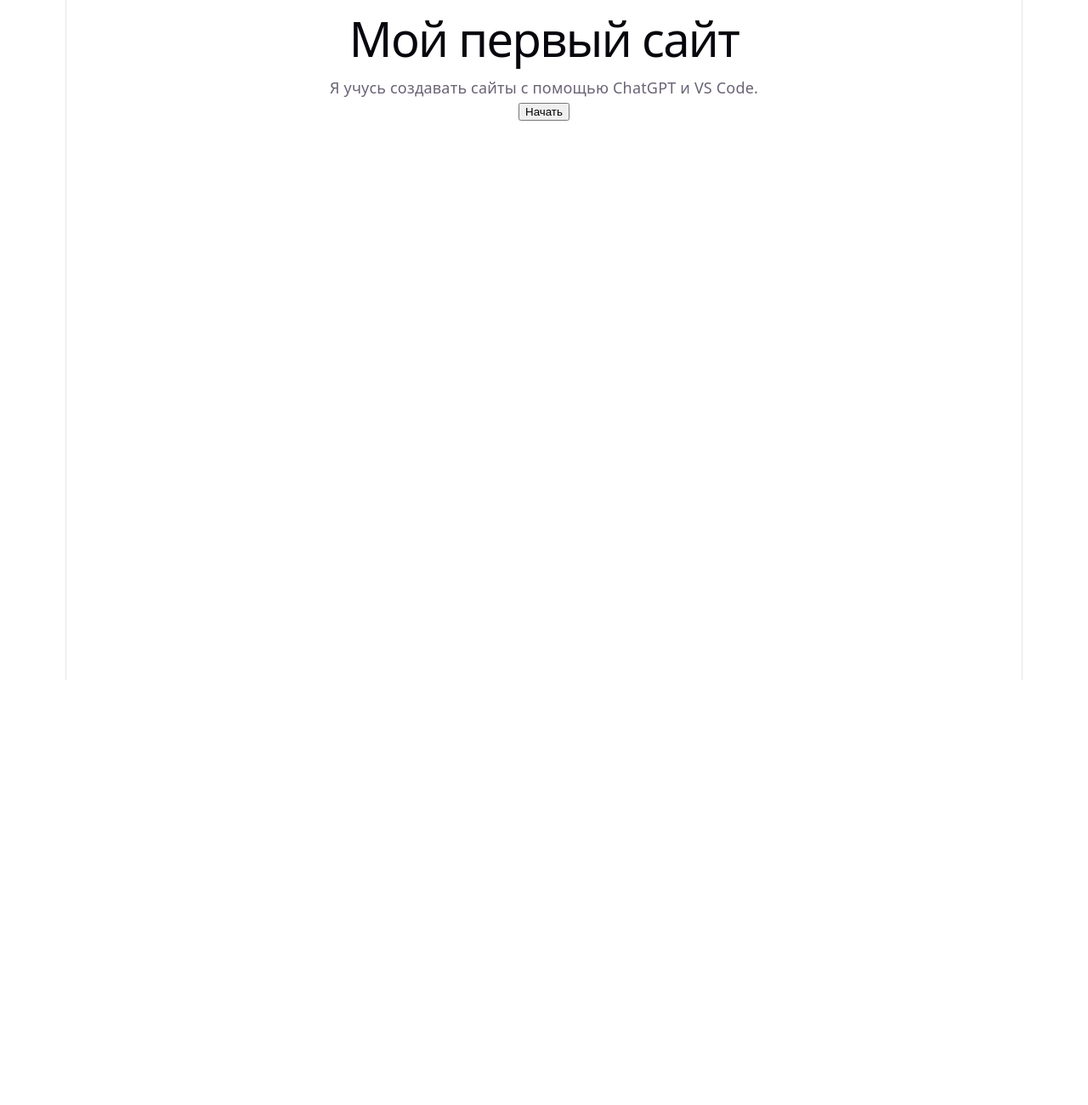
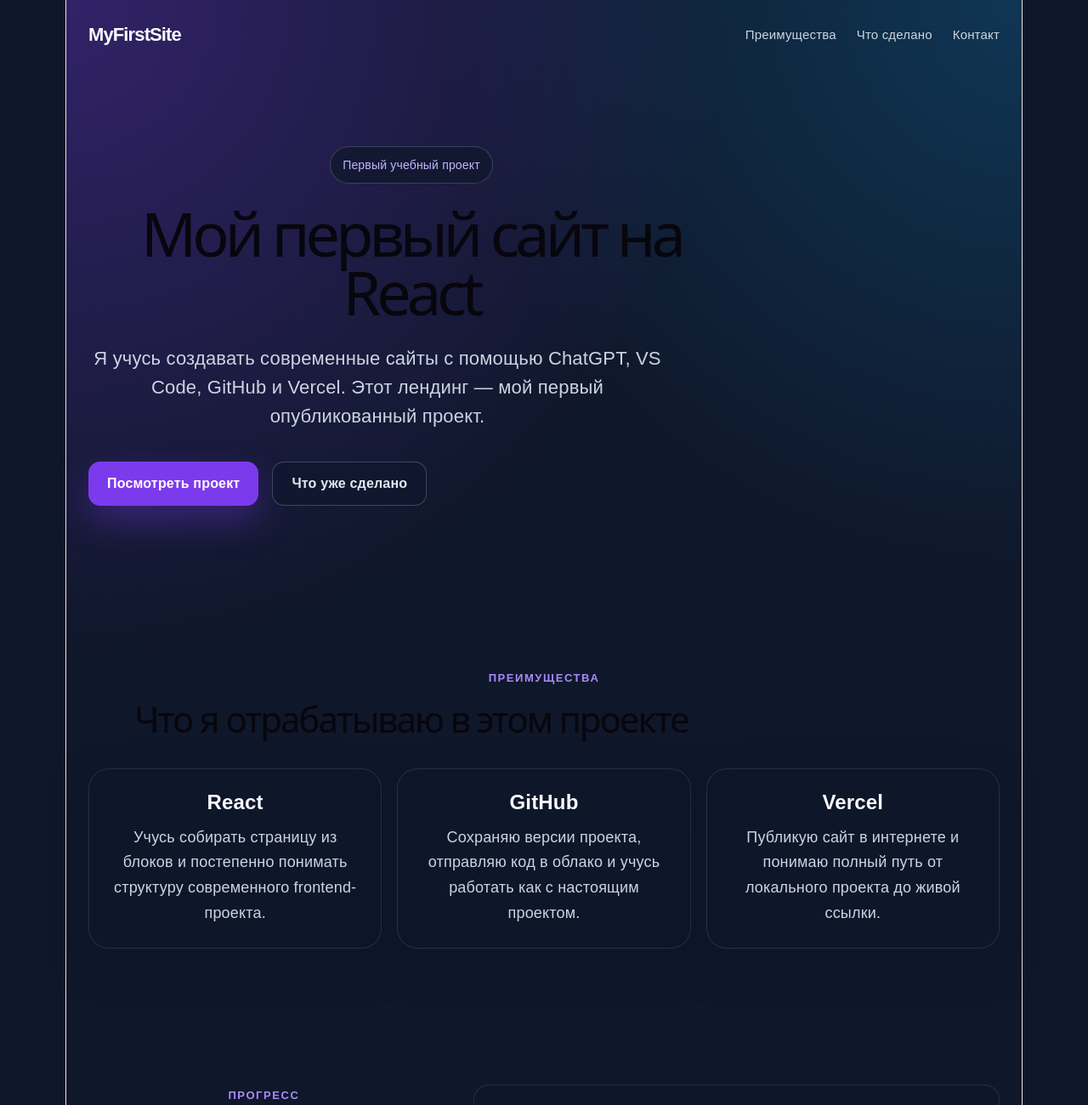
Before and after one commit to nightlind1/my-first-site, a React (Vite) app: page / in a window 1280 px wide. Shown: the top 1300 px of the page at 85% size. Before the commit the page ends 800 px from the top, so only its background shows below. Built offline with nearby package versions, Linux system fonts and the light colour scheme.

Commit message:
Создан первый лендинг

```diff
--- a/src/App.css
+++ b/src/App.css
@@ -1,38 +1,261 @@
+* {
+  box-sizing: border-box;
+}
+
+html {
+  scroll-behavior: smooth;
+}
+
 body {
   margin: 0;
   font-family: Arial, sans-serif;
-  background: #10131a;
-  color: white;
+  background: #0f172a;
+  color: #f8fafc;
 }
 
-div {
-  max-width: 900px;
+a {
+  color: inherit;
+  text-decoration: none;
+}
+
+.page {
+  min-height: 100vh;
+  background:
+    radial-gradient(circle at top left, rgba(124, 58, 237, 0.32), transparent 32%),
+    radial-gradient(circle at top right, rgba(14, 165, 233, 0.22), transparent 28%),
+    #0f172a;
+}
+
+.header {
+  max-width: 1120px;
+  margin: 0 auto;
+  padding: 28px 24px;
+  display: flex;
+  align-items: center;
+  justify-content: space-between;
+}
+
+.logo {
+  font-size: 22px;
+  font-weight: 800;
+  letter-spacing: -0.04em;
+}
+
+.nav {
+  display: flex;
+  gap: 24px;
+  color: #cbd5e1;
+  font-size: 15px;
+}
+
+.nav a:hover {
+  color: #ffffff;
+}
+
+.hero {
+  max-width: 1120px;
+  margin: 0 auto;
+  padding: 90px 24px 110px;
+}
+
+.heroContent {
+  max-width: 760px;
+}
+
+.badge {
+  display: inline-flex;
+  margin: 0 0 24px;
+  padding: 8px 14px;
+  border: 1px solid rgba(148, 163, 184, 0.3);
+  border-radius: 999px;
+  color: #c4b5fd;
+  background: rgba(15, 23, 42, 0.7);
+  font-size: 14px;
+}
+
+h1 {
+  margin: 0;
+  font-size: 72px;
+  line-height: 0.95;
+  letter-spacing: -0.07em;
+}
+
+.heroText {
+  max-width: 680px;
+  margin: 28px 0 0;
+  font-size: 22px;
+  line-height: 1.55;
+  color: #cbd5e1;
+}
+
+.heroActions {
+  display: flex;
+  gap: 16px;
+  flex-wrap: wrap;
+  margin-top: 36px;
+}
+
+.button {
+  display: inline-flex;
+  align-items: center;
+  justify-content: center;
+  min-height: 52px;
+  padding: 0 22px;
+  border-radius: 14px;
+  font-size: 16px;
+  font-weight: 700;
+}
+
+.primary {
+  background: #7c3aed;
+  color: white;
+  box-shadow: 0 18px 40px rgba(124, 58, 237, 0.35);
+}
+
+.primary:hover {
+  background: #6d28d9;
+}
+
+.secondary {
+  border: 1px solid rgba(148, 163, 184, 0.35);
+  color: #e2e8f0;
+  background: rgba(15, 23, 42, 0.55);
+}
+
+.secondary:hover {
+  background: rgba(30, 41, 59, 0.85);
+}
+
+.section {
+  max-width: 1120px;
   margin: 0 auto;
   padding: 80px 24px;
+}
+
+.sectionLabel {
+  margin: 0 0 12px;
+  color: #a78bfa;
+  font-weight: 700;
+  text-transform: uppercase;
+  letter-spacing: 0.12em;
+  font-size: 13px;
+}
+
+h2 {
+  max-width: 760px;
+  margin: 0 0 34px;
+  font-size: 42px;
+  line-height: 1.1;
+  letter-spacing: -0.05em;
+}
+
+.cards {
+  display: grid;
+  grid-template-columns: repeat(3, 1fr);
+  gap: 18px;
+}
+
+.card {
+  padding: 26px;
+  border: 1px solid rgba(148, 163, 184, 0.18);
+  border-radius: 24px;
+  background: rgba(15, 23, 42, 0.72);
+  box-shadow: 0 18px 50px rgba(15, 23, 42, 0.35);
+}
+
+.card h3 {
+  margin: 0 0 14px;
+  font-size: 24px;
+}
+
+.card p {
+  margin: 0;
+  color: #cbd5e1;
+  line-height: 1.65;
+}
+
+.progress {
+  display: grid;
+  grid-template-columns: 0.8fr 1.2fr;
+  gap: 40px;
+  align-items: start;
+}
+
+.progressList {
+  margin: 0;
+  padding: 0;
+  list-style: none;
+}
+
+.progressList li {
+  margin-bottom: 14px;
+  padding: 18px 20px;
+  border: 1px solid rgba(148, 163, 184, 0.18);
+  border-radius: 18px;
+  background: rgba(15, 23, 42, 0.65);
+  color: #e2e8f0;
+}
+
+.cta {
+  max-width: 1120px;
+  margin: 60px auto 80px;
+  padding: 52px 32px;
+  border-radius: 32px;
+  background: linear-gradient(135deg, #7c3aed, #0ea5e9);
   text-align: center;
 }
 
-h1 {
-  font-size: 56px;
-  margin-bottom: 20px;
+.cta h2 {
+  max-width: 820px;
+  margin: 0 auto 18px;
 }
 
-p {
-  font-size: 22px;
-  color: #c9d1d9;
-  margin-bottom: 32px;
+.cta p {
+  max-width: 720px;
+  margin: 0 auto;
+  color: #e0f2fe;
+  font-size: 18px;
+  line-height: 1.6;
 }
 
-button {
-  background: #7c3aed;
-  color: white;
-  border: none;
-  padding: 16px 28px;
-  font-size: 18px;
-  border-radius: 12px;
-  cursor: pointer;
+@media (max-width: 820px) {
+  .header {
+    align-items: flex-start;
+    gap: 18px;
+    flex-direction: column;
+  }
+
+  .nav {
+    flex-wrap: wrap;
+    gap: 14px;
+  }
+
+  .hero {
+    padding-top: 60px;
+    padding-bottom: 70px;
+  }
+
+  h1 {
+    font-size: 48px;
+  }
+
+  .heroText {
+    font-size: 18px;
+  }
+
+  h2 {
+    font-size: 32px;
+  }
+
+  .cards {
+    grid-template-columns: 1fr;
+  }
+
+  .progress {
+    grid-template-columns: 1fr;
+  }
+
+  .cta {
+    margin: 40px 24px 60px;
+  }
 }
-
-button:hover {
-  background: #6d28d9;
-}
--- a/src/App.jsx
+++ b/src/App.jsx
@@ -1,10 +1,95 @@
+import './App.css'
+
 function App() {
   return (
-    <div>
-      <h1>Мой первый сайт</h1>
-      <p>Я учусь создавать сайты с помощью ChatGPT и VS Code.</p>
-      <button>Начать</button>
-    </div>
+    <main className="page">
+      <header className="header">
+        <div className="logo">MyFirstSite</div>
+
+        <nav className="nav">
+          <a href="#features">Преимущества</a>
+          <a href="#progress">Что сделано</a>
+          <a href="#contact">Контакт</a>
+        </nav>
+      </header>
+
+      <section className="hero">
+        <div className="heroContent">
+          <p className="badge">Первый учебный проект</p>
+
+          <h1>Мой первый сайт на React</h1>
+
+          <p className="heroText">
+            Я учусь создавать современные сайты с помощью ChatGPT, VS Code,
+            GitHub и Vercel. Этот лендинг — мой первый опубликованный проект.
+          </p>
+
+          <div className="heroActions">
+            <a className="button primary" href="#features">
+              Посмотреть проект
+            </a>
+
+            <a className="button secondary" href="#progress">
+              Что уже сделано
+            </a>
+          </div>
+        </div>
+      </section>
+
+      <section className="section" id="features">
+        <p className="sectionLabel">Преимущества</p>
+        <h2>Что я отрабатываю в этом проекте</h2>
+
+        <div className="cards">
+          <article className="card">
+            <h3>React</h3>
+            <p>
+              Учусь собирать страницу из блоков и постепенно понимать структуру
+              современного frontend-проекта.
+            </p>
+          </article>
+
+          <article className="card">
+            <h3>GitHub</h3>
+            <p>
+              Сохраняю версии проекта, отправляю код в облако и учусь работать
+              как с настоящим проектом.
+            </p>
+          </article>
+
+          <article className="card">
+            <h3>Vercel</h3>
+            <p>
+              Публикую сайт в интернете и понимаю полный путь от локального
+              проекта до живой ссылки.
+            </p>
+          </article>
+        </div>
+      </section>
+
+      <section className="section progress" id="progress">
+        <div>
+          <p className="sectionLabel">Прогресс</p>
+          <h2>Что уже сделано</h2>
+        </div>
+
+        <ul className="progressList">
+          <li>Установлены Node.js, npm, Git и VS Code</li>
+          <li>Создан React-проект через Vite</li>
+          <li>Проект сохранён через Git и отправлен на GitHub</li>
+          <li>Сайт опубликован на Vercel</li>
+          <li>Начата разработка первого лендинга</li>
+        </ul>
+      </section>
+
+      <section className="cta" id="contact">
+        <h2>Следующий шаг — улучшить дизайн и добавить новые блоки</h2>
+        <p>
+          Этот сайт будет постепенно развиваться: появятся новые секции,
+          адаптация под телефон и более аккуратная визуальная структура.
+        </p>
+      </section>
+    </main>
   )
 }
 
```
